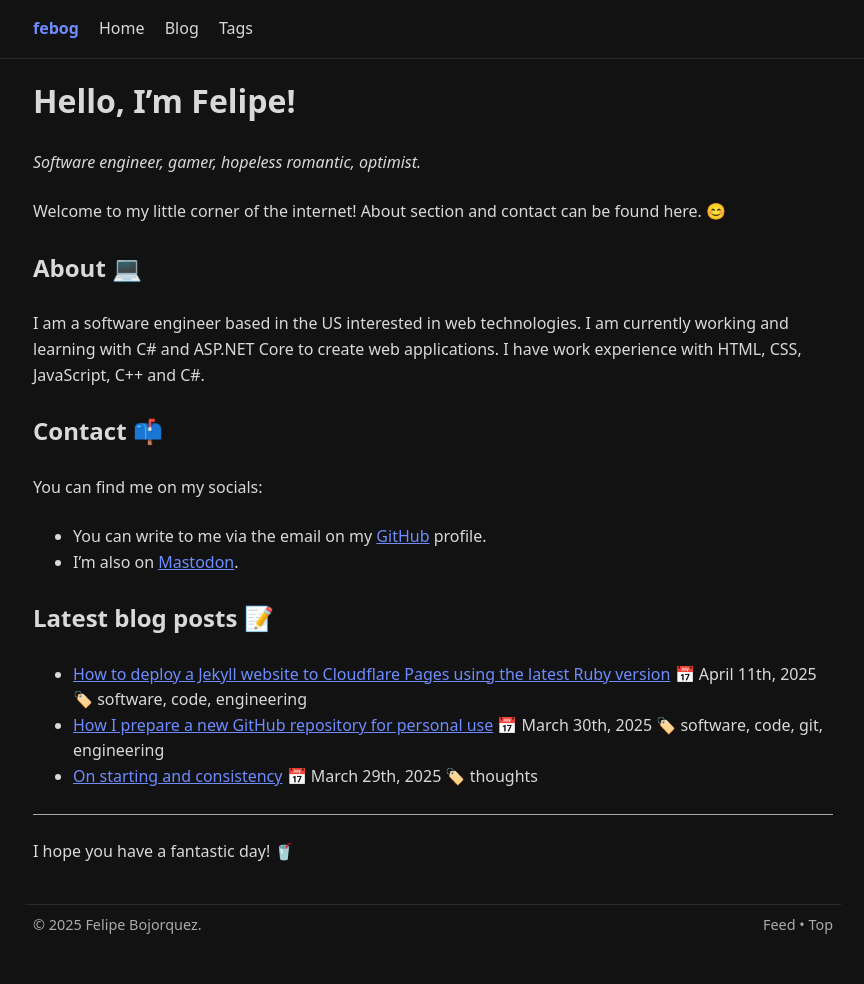
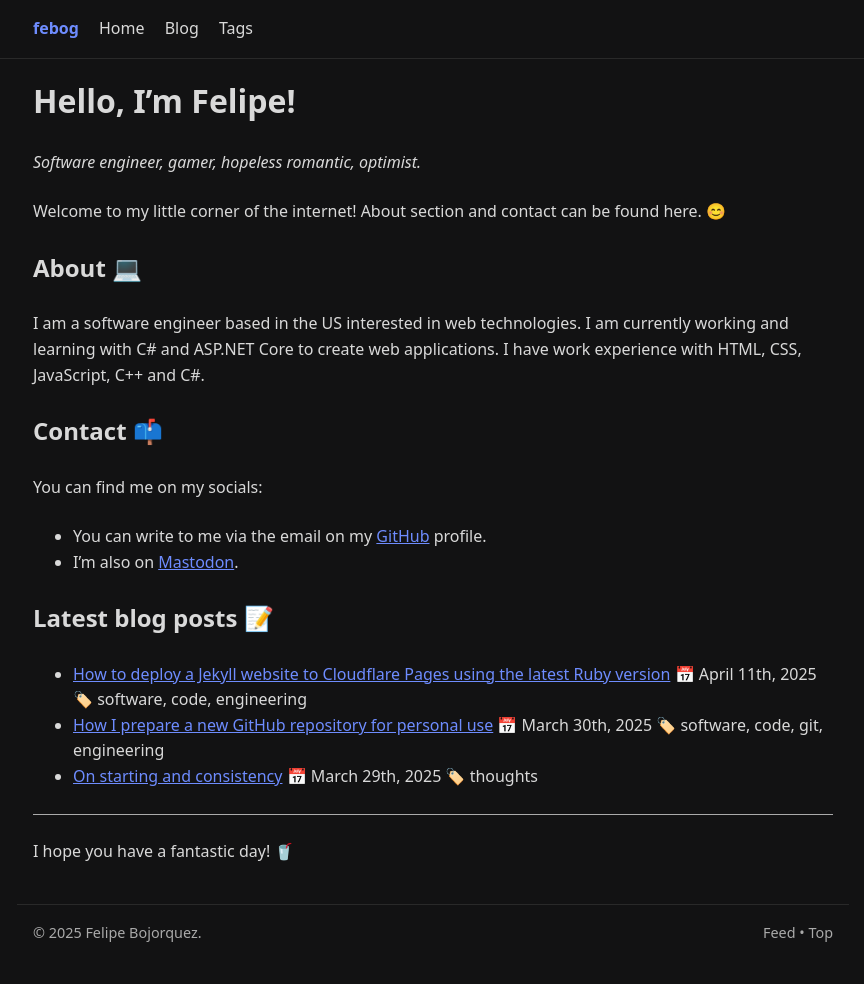
Before and after one commit to febog/website, a Jekyll site: the page built from src/index.md, in a window 1280 px wide. Shown: the whole page, without its empty margins (207-1071 px from the left). Built offline with Jekyll 4.4.1, drawn with Linux system fonts in a browser that asks for light colours.

Commit message:
Use the same padding for all content

```diff
--- a/src/_layouts/base.html
+++ b/src/_layouts/base.html
@@ -121,7 +121,7 @@
     /* Site navigation bar */
     body > header {
       border-bottom: var(--gray-border);
-      padding: 1rem 0.5rem;
+      padding: 1rem;
     }
 
     .navbar {
@@ -158,7 +158,7 @@
     body > footer {
       font-size: 0.9rem;
       color: var(--muted-color);
-      padding: 0.5rem;
+      padding: 1rem;
       max-width: var(--content-width);
       margin: 0 auto;
       border-top: var(--gray-border);
```
